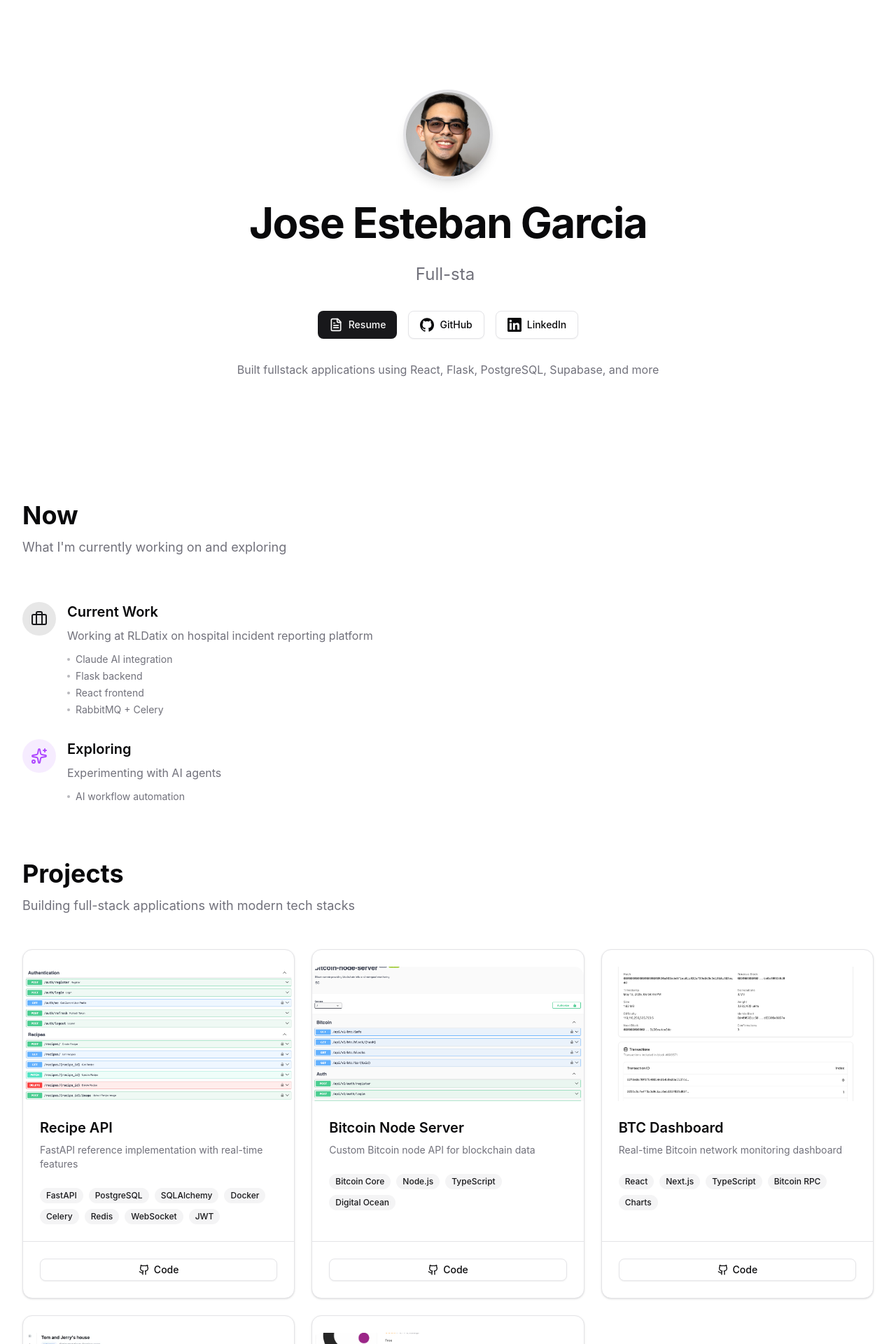
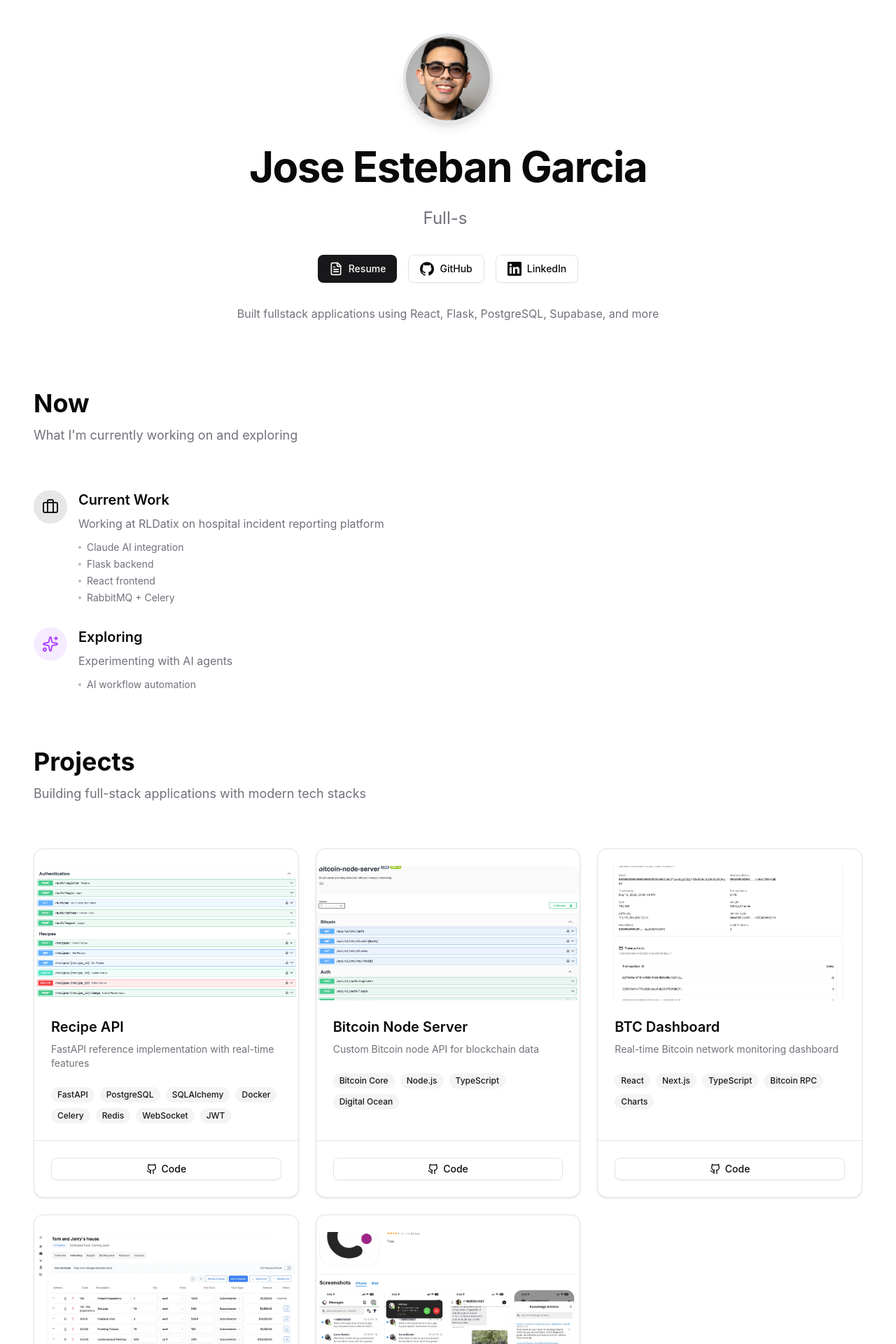
Before and after one commit to josematute/portfolio, a React (Vite) app: page / in a window 1280 px wide. Shown: the top 1920 px of the page at 70% size. Built offline with nearby package versions, Linux system fonts and the light colour scheme.

Commit message:
add slide in animation to project section

```diff
--- a/src/components/hero.tsx
+++ b/src/components/hero.tsx
@@ -3,6 +3,8 @@
 import { Button } from "@/components/ui/button"
 import { ME } from "@/constants"
 import { SiGithub, SiLinkedin } from "react-icons/si"
+
+const sequenceDuration = 1750 // 1.75 seconds
 
 export function Hero() {
 	const handleResumeClick = () => {
@@ -10,7 +12,7 @@
 		window.open(ME.resumeUrl, "_blank", "noopener,noreferrer")
 	}
 	return (
-		<section className="flex flex-col items-center justify-center px-4 py-24 md:py-32 text-center">
+		<section className="flex flex-col items-center justify-center px-4 py-12 text-center">
 			{/* Profile Image */}
 			<div className="mb-8">
 				<img src={ME.localImage} alt={ME.name} className="w-32 h-32 rounded-full object-cover border-4 border-border shadow-lg" />
@@ -24,13 +26,13 @@
 				<TypeAnimation
 					sequence={[
 						"Full-stack Developer (TypeScript + React)",
-						2000,
+						sequenceDuration,
 						"Building AI workflows with Langgraph and Claude",
-						2000,
+						sequenceDuration,
 						"Mobile Developer (Flutter)",
-						2000,
-						"Exploring AI Agents with Langchain and LLMs",
-						2000
+						sequenceDuration,
+						"Exploring AI Agents with Langchain and OpenAI",
+						sequenceDuration
 					]}
 					wrapper="span"
 					speed={50}
--- a/src/components/now.tsx
+++ b/src/components/now.tsx
@@ -1,17 +1,15 @@
-import { Briefcase, Sparkles } from 'lucide-react'
-import { TypeAnimation } from 'react-type-animation'
-import { NOW } from '@/constants'
-import { NowItemCategory } from '@/types'
+import { Briefcase, Sparkles } from "lucide-react"
+import { TypeAnimation } from "react-type-animation"
+import { NOW } from "@/constants"
+import { NowItemCategory } from "@/types"
 
 export function Now() {
 	return (
-    <section className="py-12 px-4 md:px-8 max-w-7xl mx-auto">
+		<section className="py-8 md:py-12 px-6 md:px-12 max-w-7xl mx-auto">
 			{/* Section Header */}
 			<div className="mb-12 opacity-0 animate-[fadeIn_0.6s_ease-in_forwards]">
 				<h2 className="text-3xl md:text-4xl font-bold mb-3">Now</h2>
-        <p className="text-muted-foreground text-lg">
-          What I'm currently working on and exploring
-        </p>
+				<p className="text-muted-foreground text-lg">What I'm currently working on and exploring</p>
 			</div>
 
 			{/* Now Items */}
@@ -21,9 +19,8 @@
 						key={index}
 						className="flex gap-4 opacity-0 translate-y-4"
 						style={{
-              animation: `slideUp 0.6s ease-out ${0.2 + index * 0.2}s forwards`
-            }}
-          >
+							animation: `slideUp 1.2s ease-out ${0.4 + index * 0.4}s forwards`
+						}}>
 						{/* Icon */}
 						<div className="shrink-0">
 							{item.category === NowItemCategory.Work ? (
@@ -39,15 +36,13 @@
 
 						{/* Content */}
 						<div className="flex-1">
-              <h3 className="text-xl font-semibold mb-2">
-                {item.category === NowItemCategory.Work ? 'Current Work' : 'Exploring'}
-              </h3>
+							<h3 className="text-xl font-semibold mb-2">{item.category === NowItemCategory.Work ? "Current Work" : "Exploring"}</h3>
 
 							{/* Typing animation for content */}
 							<div className="text-muted-foreground mb-3">
 								<TypeAnimation
 									sequence={[
-                    (index * 800) + 400, // Delay based on index
+										index * 800 + 400, // Delay based on index
 										item.content
 									]}
 									wrapper="p"
--- a/src/components/projects.tsx
+++ b/src/components/projects.tsx
@@ -6,17 +6,23 @@
 
 export function Projects() {
 	return (
-		<section className="py-12 px-4 md:px-8 max-w-7xl mx-auto">
+		<section className="py-8 md:py-12 px-6 md:px-12 max-w-7xl mx-auto">
 			{/* Section Header */}
-			<div className="mb-12">
+			<div className="mb-12 opacity-0 animate-[fadeIn_0.6s_ease-in_1.2s_forwards]">
 				<h2 className="text-3xl md:text-4xl font-bold mb-3">Projects</h2>
 				<p className="text-muted-foreground text-lg">Building full-stack applications with modern tech stacks</p>
 			</div>
 
 			{/* Projects Grid */}
 			<div className="grid grid-cols-1 md:grid-cols-2 lg:grid-cols-3 gap-6">
-				{PROJECTS.map((project) => (
-					<Card key={project.title} className="flex flex-col h-full hover:shadow-lg transition-shadow">
+				{PROJECTS.map((project, index) => (
+					<Card
+						key={project.title}
+						className="flex flex-col h-full hover:shadow-lg transition-shadow opacity-0 translate-y-4"
+						style={{
+							animation: `slideUp 0.8s ease-out ${1.6 + index * 0.15}s forwards`
+						}}
+					>
 						{/* Thumbnail */}
 						{project.thumbnail && (
 							<div className="w-full h-48 overflow-hidden rounded-t-xl">
```
Lines whose indentation alone changed are shown as unchanged.
